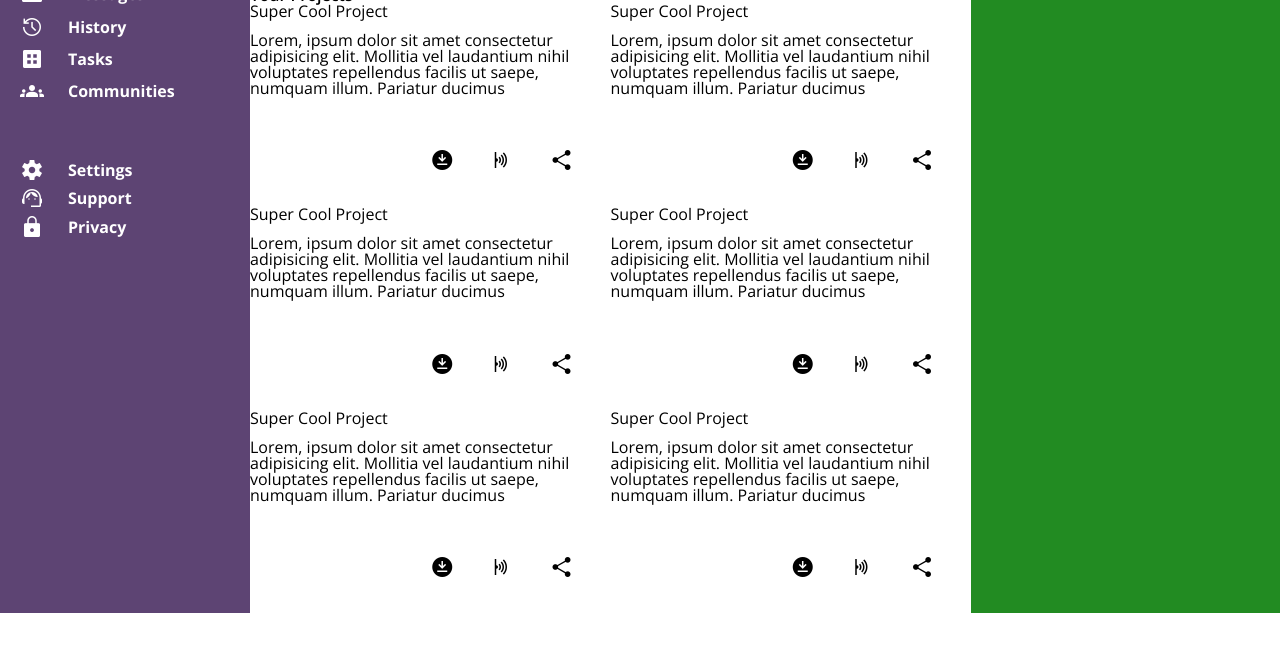
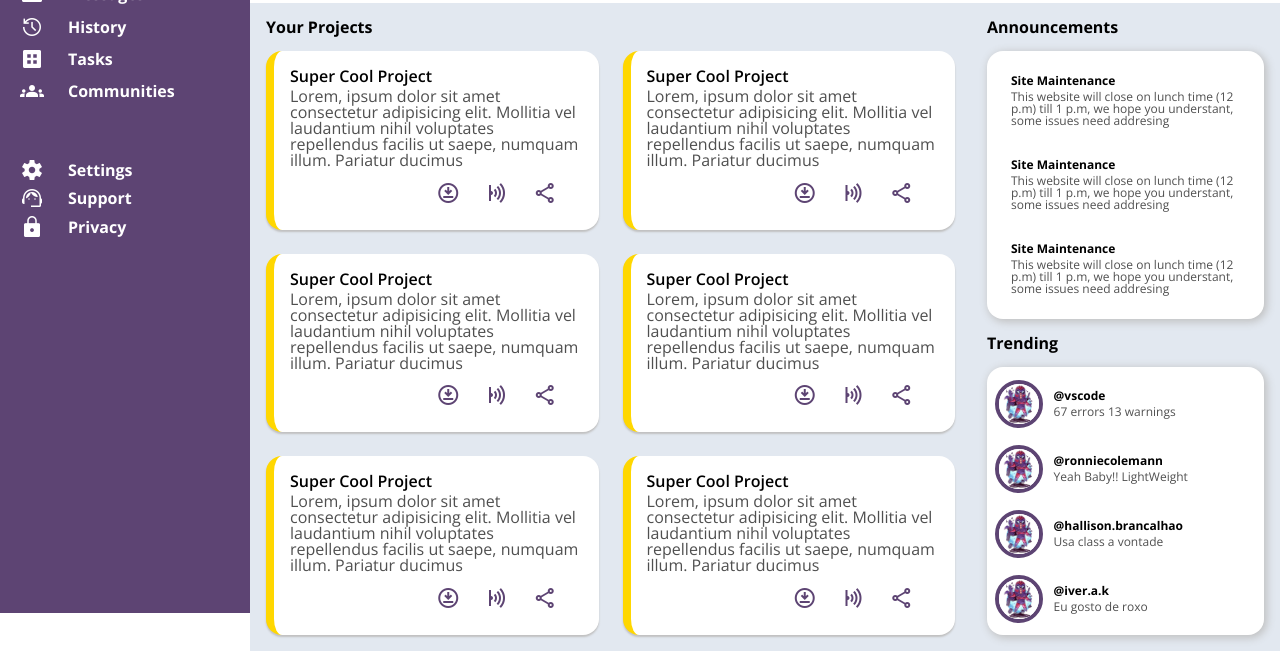
Before and after one commit to iversson-estudos/adminDashboard-grid, a plain HTML site: page index.html in a window 1280 px wide. Shown: the part 187-838 px from the top of the page. Before the commit the page ends 800 px from the top, so only its background shows below. Drawn offline with nearby package versions, Linux system fonts and the light colour scheme.

Commit message:
Finished, needs more polishing and styling tho

```diff
--- a/index.html
+++ b/index.html
@@ -137,7 +137,46 @@
             </div>
           </div>
         </div>
-        <div class="rightside-content">        </div>
+        <div class="rightside-content">
+          <h2>Announcements</h2>
+          <div class="announcements">
+            <div  class="announcement-content">
+              <h3>Site Maintenance</h3>
+              <p>This website will close on lunch time (12 p.m) till 1 p.m, we hope you understant, some issues need addresing</p>
+            </div>
+            <div  class="announcement-content">
+              <h3>Site Maintenance</h3>
+              <p>This website will close on lunch time (12 p.m) till 1 p.m, we hope you understant, some issues need addresing</p>
+            </div>
+            <div  class="announcement-content">
+              <h3>Site Maintenance</h3>
+              <p>This website will close on lunch time (12 p.m) till 1 p.m, we hope you understant, some issues need addresing</p>
+            </div>
+          </div>
+          <h2>Trending</h2>
+          <div class="trending">
+              <img src="./src/pfp.jpg" alt="profile-picture"></img>
+              <div  class="trending-content">
+                <h3>@vscode</h3>
+                <p>67 errors 13 warnings</p>
+                </div>
+              <img src="./src/pfp.jpg" alt="profile-picture"></img>
+              <div  class="trending-content">
+                <h3>@ronniecolemann</h3>
+                <p>Yeah Baby!! LightWeight </p>
+                </div>
+              <img src="./src/pfp.jpg" alt="profile-picture"></img>
+              <div  class="trending-content">
+                <h3>@hallison.brancalhao</h3>
+                <p>Usa class a vontade </p>
+                </div>
+              <img src="./src/pfp.jpg" alt="profile-picture"></img>
+              <div  class="trending-content">
+                <h3>@iver.a.k</h3>
+                <p>Eu gosto de roxo</p>
+              </div>
+          </div>
+        </div>
       </div>
     </div>
 
--- a/styles.css
+++ b/styles.css
@@ -150,6 +150,7 @@ table {
             grid-template-rows: 1fr 1fr;
             padding-left: 16px;
             padding-right: 16px;
+            padding-bottom: 16px;
 
 
             .search-bar{
@@ -292,15 +293,18 @@ table {
             grid-row: 2 / 3;
             display: grid;
             grid-template-columns: 7fr 3fr;
+            background-color: #e2e8f0;
 
             .dashboard-container{
                 display: grid;
+                padding: 16px;
                 grid-template-rows: 16px 1fr;
+                grid-gap: 16px;
 
                 h2{
                     grid-row: 1/2;
                     font-size: 16px;
-                    font-weight: 600;
+                    font-weight: 700;
                 }
 
                .cards-container{
@@ -308,18 +312,31 @@ table {
                 display: grid;
                 grid-template-rows: repeat(3 , 1fr);
                 grid-template-columns: repeat(2, 1fr);
+                grid-gap: 24px;
 
                 .cards{
                     display: grid;
                     grid-template-columns: 1fr 1fr;
                     grid-template-rows: 1fr 4fr 2fr;
+                    background-color: white;
+                    border-left: 8px solid gold;
+                    box-shadow: 0 2px 2px 0 silver ;
+                    border-radius: 16px;
+                    padding: 16px;
 
                     h3{
-                        grid-column: 1/2;
+                        grid-column: 1/3;
                         grid-row: 1/2;
+                        font-size: 16px;
+                        font-weight: 600;
+                        align-self: self-end;
+                        padding-bottom: 4px;
                     }
 
                     p{
+
+                        color: #000000b0;
+                        font-size: 16px;
                         grid-column: 1/3;
                         grid-row: 2/3;
                     }
@@ -329,6 +346,16 @@ table {
                         grid-row: 3/4;
                         display: grid;
                         grid-template-columns: 1fr 1fr 1fr;
+                        align-items: center;
+
+                        .material-symbols-outlined {
+                            color: #5D4473;
+                            font-variation-settings:
+                            'FILL' 0,
+                            'wght' 400,
+                            'GRAD' 0,
+                            'opsz' 24
+                          }
                     }
 
 
@@ -345,8 +372,78 @@ table {
             }
 
             .rightside-content{
-                background-color: forestgreen;
-            }
+                display: grid;
+                grid-template-rows: 16px 1fr 16px 1fr;
+                grid-gap: 16px;
+                padding: 16px;
+
+                h2{
+                font-size: 16px;
+                font-weight: 700;
+                }
+
+                .announcements{
+                    display: grid;
+                    background-color: white;
+                    padding: 16px;
+                    grid-gap: 16px;
+                    align-items: center;
+                    border-radius: 16px;
+                    box-shadow: 2px 2px 8px 1px silver;
+
+                    .announcement-content{
+                        padding: 8px;
+
+                        h3{
+
+                            font-size: 12px;
+                            font-weight: 700;
+                        }
+
+                        p{
+
+                            color: #000000b0;
+                            padding-top: 4px;
+                            font-size: 12px;
+                        }
+                    }
+                }
+                .trending{
+                    display: grid;
+                    grid-template-columns: 1fr 4fr;
+                    grid-template-rows: repeat(4, 1fr);
+                    background-color: white;
+                    padding: 8px;
+                    grid-gap: 8px;
+                    align-items: center;
+                    border-radius: 16px;
+                    box-shadow: 2px 2px 8px 1px silver;
+
+                    img{
+                        grid-column: 1/2;
+                        border: 4px solid #5D4473;
+                        border-radius: 50%;
+                        max-width: 40px;
+                        max-height: 40px;
+                      }
+
+                    .trending-content{
+
+                        h3{
+                            font-size: 12px;
+                            font-weight: 700;
+                        }
+
+                        p{
+                            color: #000000b0;
+                            padding-top: 4px;
+                            font-size: 12px;
+                        }
+                    }
+
+
+                }
+
         }
     }
 }
```
